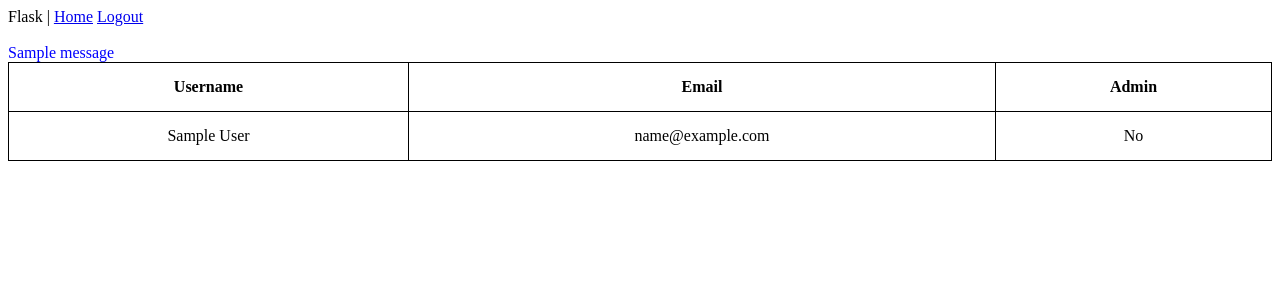
After one commit to YE-Stack/user-admin-app, a Flask app: template users/templates/manageusers.html in a window 1280 px wide. The commit adds this page. Shown: the top 300 px of the page. Run offline with Flask 2, Linux system fonts and the light colour scheme; the template is opened without the code that fills it: most values are stand-ins (such as "Sample title", 1, 10 or a date in 2020); one stand-in notice (Sample message) is shown.

Commit message:
add user management view

```diff
--- a/app/routes.py
+++ b/app/routes.py
@@ -7,9 +7,7 @@ from users.auth import user_info
 @app.route('/')
 def index():
 	id_token = request.cookies.get('idToken')
-	user = None
-	if id_token:
-		user = auth.verify_id_token(id_token)
+	user = user_info(id_token)
 	if user == None:
 		return redirect(url_for('users.change_user'))
 	print(user)
--- a/app/templates/index.html
+++ b/app/templates/index.html
@@ -4,5 +4,7 @@
 	<p>Registered Email : {{ email }}</p>
 	{% if admin %}
 	<h2>Admin Panel</h2>
+	<a href='{{ url_for("users.manage_users") }}'>Manage Users</a>
+	<a href='#'>Send Message</a>
 	{% endif %}
 {% endblock %}
--- a/app/templates/meta.html
+++ b/app/templates/meta.html
@@ -10,6 +10,11 @@
 		<a href='{{ url_for("index") }}'>Home</a>
 		<a href='{{ url_for("users.clear_user") }}'>Logout</a>
 	</div>
+{% with messages = get_flashed_messages() %}
+	{% if messages %}<br>
+		{% for message in messages %}<span style="color: blue;">{{ message }}</span>{% endfor %}
+	{% endif %}
+{% endwith %}
 {% block content %}{% endblock %}
 </body>
 </html>
--- a/requirements.txt
+++ b/requirements.txt
@@ -19,6 +19,7 @@ googleapis-common-protos==1.6.0
 grpcio==1.26.0
 httplib2==0.15.0
 idna==2.8
+ipython-genutils==0.2.0
 isort==4.3.21
 itsdangerous==1.1.0
 Jinja2==2.10.3
@@ -26,7 +27,9 @@ lazy-object-proxy==1.4.3
 MarkupSafe==1.1.1
 mccabe==0.6.1
 msgpack==0.6.2
+parso==0.5.2
 protobuf==3.11.2
+ptyprocess==0.6.0
 pyasn1==0.4.8
 pyasn1-modules==0.2.7
 pylint==2.4.4
@@ -37,6 +40,7 @@ rsa==4.0
 six==1.13.0
 uritemplate==3.0.1
 urllib3==1.25.7
+wcwidth==0.1.7
 Werkzeug==0.16.0
 wrapt==1.11.2
 WTForms==2.2.1
--- a/users/auth.py
+++ b/users/auth.py
@@ -4,9 +4,9 @@ from os import environ
 
 api_key = environ.get('API_KEY')
 signin_url         = 'https://identitytoolkit.googleapis.com/v1/accounts:signInWithPassword?key=' + api_key
-signup_url         = 'https://identitytoolkit.googleapis.com/v1/accounts:signUp?key=' + api_key
+# signup_url         = 'https://identitytoolkit.googleapis.com/v1/accounts:signUp?key=' + api_key
 update_profile_url = 'https://identitytoolkit.googleapis.com/v1/accounts:update?key=' + api_key
-user_data_url      = 'https://identitytoolkit.googleapis.com/v1/accounts:lookup?key=' + api_key
+# user_data_url      = 'https://identitytoolkit.googleapis.com/v1/accounts:lookup?key=' + api_key
 headers = {'Content-Type': 'application/json'}
 
 def register(form):
@@ -39,10 +39,13 @@ def login(form):
 		res = res.json()['error']['message']
 	return status, res
 
-def user_info(idToken):
-	if idToken:
-		json_data = {'idToken' : idToken}
-		res = post(user_data_url, headers=headers, json=json_data)
-		if res.status_code == 200:
-			return res.json()
+def user_info(id_token):
+	if id_token:
+		user = auth.verify_id_token(id_token)
+		if user:
+			return user
 	return None
+
+def list_of_users():
+	users = auth.list_users()
+	return users
--- a/users/templates/changeuser.html
+++ b/users/templates/changeuser.html
@@ -1,8 +1,5 @@
 {% extends 'meta.html' %}
 {% block content %}
-{% if logged_in %}
-	<p>You are already logged in.</p>
-{% endif %}
 <div id='signin'>
 	<h2>Sign In</h2>
 	<form method='post' action='{{ url_for("users.change_user") }}' novalidate>
--- /dev/null
+++ b/users/templates/manageusers.html
@@ -0,0 +1,28 @@
+{% extends 'meta.html' %}
+{% block content %}
+<br>
+<style>
+table, th, td {
+  border: 1px solid black;
+  border-collapse: collapse;
+}
+th, td {
+  padding: 15px;
+	text-align: center;
+}
+</style>
+<table style='width:100%;'>
+	<tr>
+		<th>Username</th>
+		<th>Email</th>
+		<th>Admin</th>
+	</tr>
+{% for user in users.iterate_all() %}
+	<tr>
+		<td>{{ user.display_name }}</td>
+		<td>{{ user.email }}</td>
+		<td>{% if user.custom_claims and user.custom_claims.get('admin') %}Yes{% else %}No{% endif %}</td>
+	</tr>
+{% endfor %}
+</table>
+{% endblock %}
```
Also changed, not shown: users/routes.py (+16 -7 lines).
